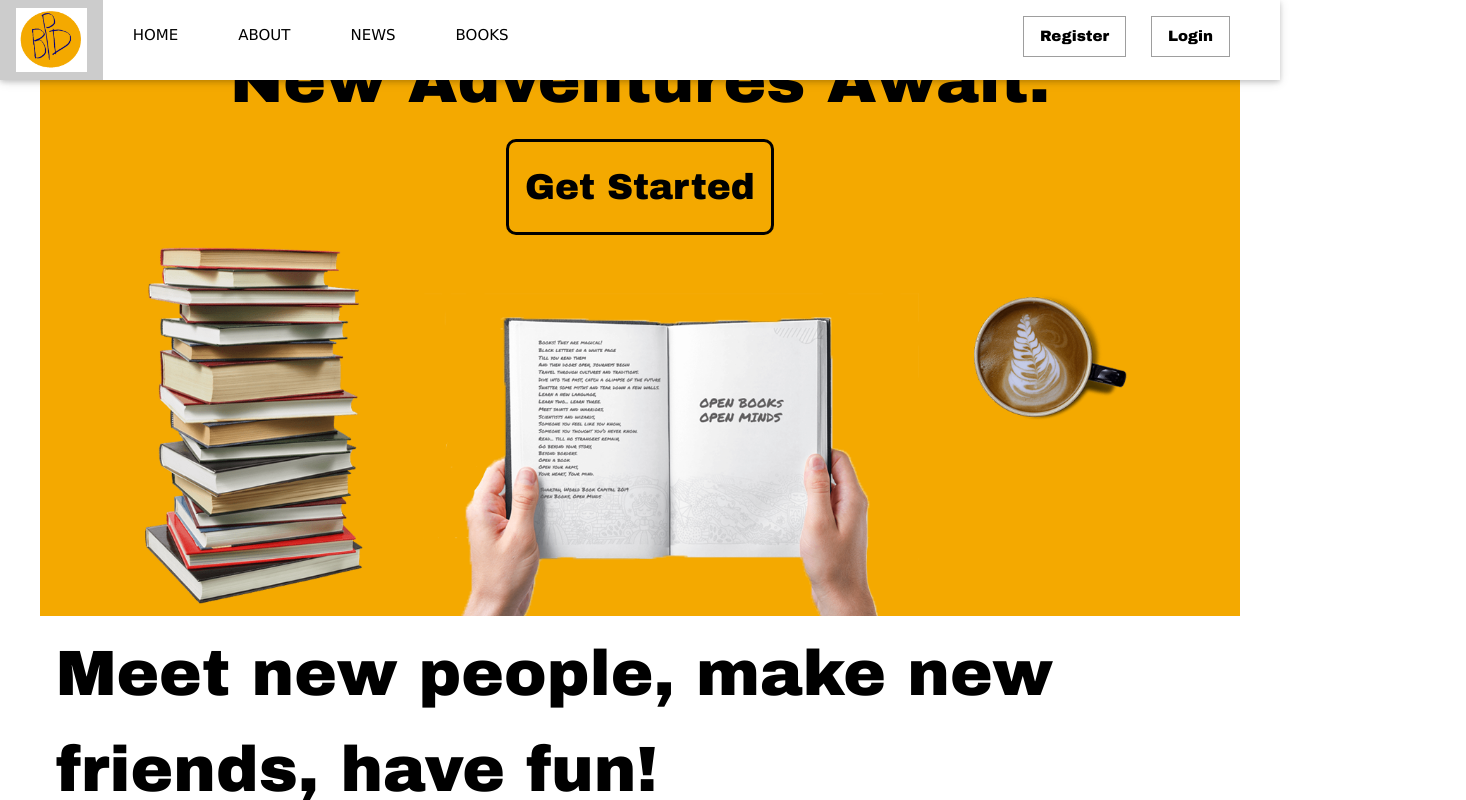
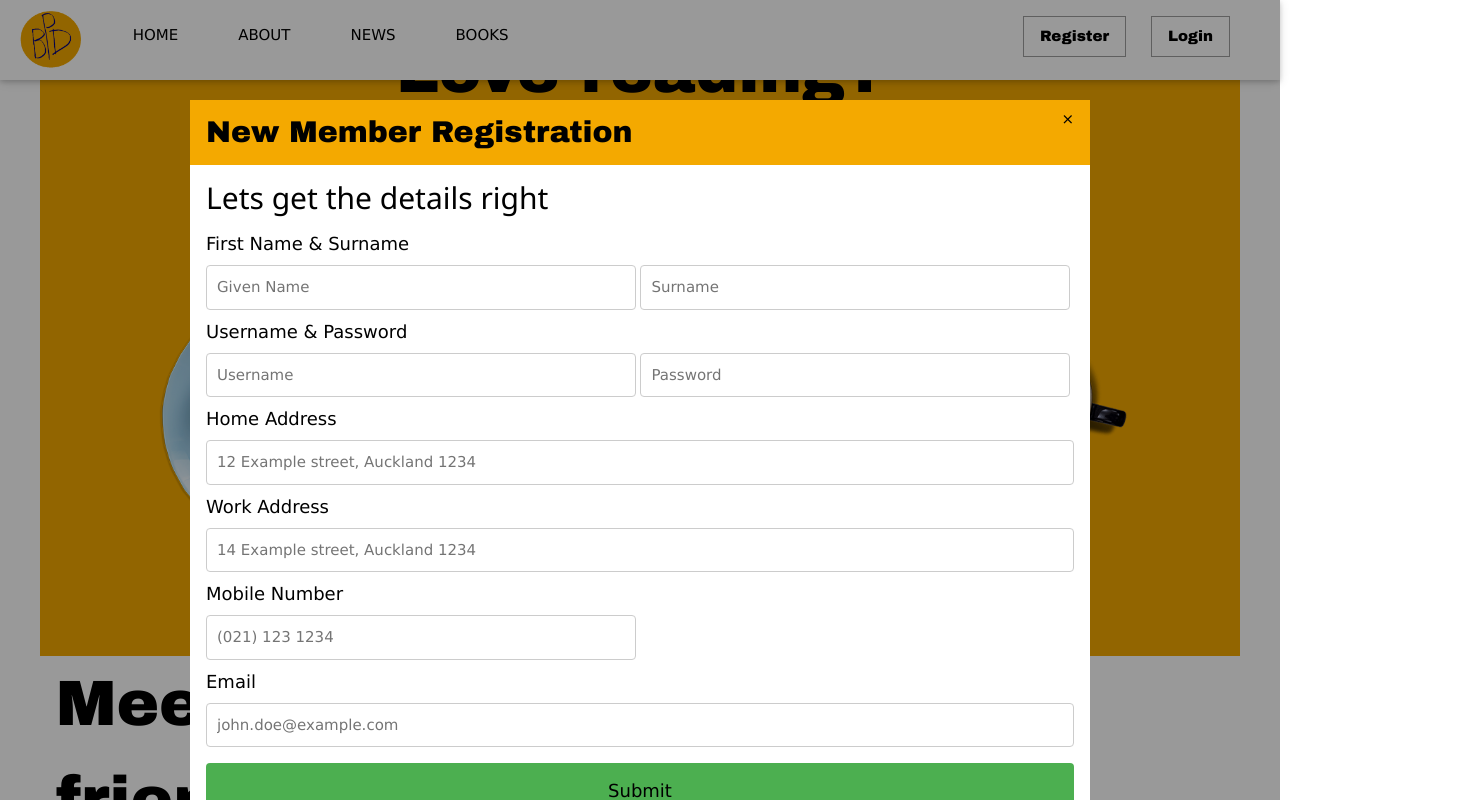
Before and after one commit to michaelkangdev/CS345_A2, a plain HTML site: page index.html in a window 1280 px wide. Both pictures are taken after a click on the button "Register". Shown: the top 800 px of the page, 1466 px wide, since content can reach past the window. Drawn offline with nearby package versions, Linux system fonts and the light colour scheme.

Commit message:
need to polish

```diff
--- a/index.css
+++ b/index.css
@@ -36,22 +36,76 @@
 #mainHeading {
     font-size: 64px;
     font-family: 'Arial Black', Helvetica, sans-serif;
+    padding: 0px;
+    margin: 0;
 }
 
-.secondHeading {
+#BPDheading {
     font-size: 36px;
+    font-family: 'Arial Black', Helvetica, sans-serif;
+}
+
+#secondHeading {
+    font-size: 28x;
     font-family: 'Arial Black', Helvetica, sans-serif;
 
 }
 
-#getStartedButton {
+.getStartedButton {
     border-style: solid;
     border-radius: 10px;
-
+    padding: 0px 15px;
+    margin-top: 20px;
 }
 
 #bookDisplay {
-    width: 15%;
+    width: 250px;
     margin-right: 1.5%;
     margin-left: 1.5%;
 }
+
+#peopleDisplay {
+    width: 20%;
+    margin-right: 1.5%;
+    margin-left: 1.5%;
+}
+
+.paragraphText {
+    font-size: large;
+}
+
+.formLabel {
+    font-size: large;
+}
+
+.shortInput {
+    width: 49.5%;
+    padding: 10px 10px;
+    margin: 8px 0;
+    display: inline-block;
+    border: 1px solid #ccc;
+    border-radius: 4px;
+    box-sizing: border-box;
+  }
+
+.longInput {
+    width: 100%;
+    padding: 10px 10px;
+    margin: 8px 0;
+    display: inline-block;
+    border: 1px solid #ccc;
+    border-radius: 4px;
+    box-sizing: border-box;
+  }
+
+#submitButton {
+    width: 100%;
+    background-color: #4CAF50;
+    color: black;
+    padding: 14px 20px;
+    margin: 8px 0;
+    border: none;
+    border-radius: 4px;
+    cursor: pointer;
+    font-size: large;
+  }
--- a/index.html
+++ b/index.html
@@ -11,51 +11,165 @@
             <a href="#home" class="w3-bar-item w3-button w3-wide">
             <img alt="BPD - Home" src="bpd_logo.png" height="64">
             </a>
-            <!-- Right-sided navbar links -->
+            <!-- Left-sided navbar links -->
             <div class="w3-left w3-hide-small w3-padding-16">
                <a href="#home" class="w3-bar-item w3-button" id="navItems">HOME</a>
                <a href="#about" class="w3-bar-item w3-button" id="navItems">ABOUT</a>
                <a href="#team" class="w3-bar-item w3-button" id="navItems"><i class="fa fa-user"></i> NEWS</a>
                <a href="#books" class="w3-bar-item w3-button" id="navItems"><i class="fa fa-th"></i> BOOKS</a>
             </div>
+
+            <!-- Right-sided buttons -->
             <div class="w3-right w3-hide-small w3-padding-16">
-               <button class="w3-button w3-white w3-border w3-border-grey registerButton" id="trigger-modal">Register</button>
+               <button onclick="document.getElementById('bookclubrego').style.display='block'" class="w3-button w3-white w3-border w3-border-grey registerButton" id="trigger-modal">Register</button>
                <button class="w3-button w3-white w3-border w3-border-grey" id="loginButton">Login</button>
             </div>
          </div>
       </div>
+
+      <!-- first container -->
+
       <div class="w3-container w3-padding-top-64 custom-background-color" id="orangeContainer">
          <br>
-         <div class="w3-container w3-center w3-padding-top-64" id="firstSectionHeader">
-            <h1 id="mainHeading">New Adventures Await.</h1>
-            <button class="w3-button custom-background-color" id="getStartedButton">
-               <h2 class="secondHeading">Get Started</h2>
+         <div class="w3-container w3-center w3-padding-top-32" id="firstSectionHeader">
+            <h1 id="mainHeading">Love reading?</h1>
+            <h2 id="BPDheading">Join our Book Program Discussion club</h2>
+            <button onclick="document.getElementById('bookclubrego').style.display='block'" class="w3-button custom-background-color getStartedButton" id="trigger-modal">
+               <h3 id="secondHeading">Get Started</h3>
             </button>
-            <img alt="Book image" src="main_header.png" width="90%">
+            <img alt="Book image" src="croissant_book.png" width="90%">
          </div>
       </div>
+
+      <!-- second container -->
+
       <div class="w3-container" id="whiteContainer">
          <h1 id="mainHeading">Meet new people, make new friends, have fun!</h1>
          <img alt="Book club photo" src="bookclub_meeting.jpg" width="100%">
       </div>
-      <div class="w3-container w3-margin-top custom-background-color w3-center" id="orangeContainer">
-         <h1 id="mainHeading">Our favourite books this month</h1>
 
-         <div class="w3-container">
-           <img src="ingredients_book.jpg" id="bookDisplay">
-           <img src="ingredients_book.jpg" id="bookDisplay">
-           <img src="ingredients_book.jpg" id="bookDisplay">
-           <img src="ingredients_book.jpg" id="bookDisplay">
-           <img src="ingredients_book.jpg" id="bookDisplay">
+      <!-- third container -->
+
+      <div class="w3-container w3-margin-top w3-padding-top-32 w3-margin-bottom custom-background-color w3-center" id="orangeContainer">
+        <h1 id="mainHeading">Our favourite books this month</h1>
+         <br>
+         <div class="w3-cell-row">
+          <div class="w3-container w3-cell">
+            <img src="ingredients_book.jpg" id="bookDisplay" alt="image of ingredients book">
+            <h2>Book</h2>
+          </div>
+          <div class="w3-container w3-cell">
+            <img src="kim_jiyoung_book.jpg" id="bookDisplay" alt="image of kim jiyoung book">
+            <h2>Book</h2>
+          </div>
+          <div class="w3-container w3-cell">
+            <img src="the_book_of_anna_book.png" id="bookDisplay" alt="image of the book of anna book">
+            <h2>Book</h2>
+          </div>
+          <div class="w3-container w3-cell">
+            <img src="the_golden_flea_book.jpg" id="bookDisplay" alt="iamge of the golden flea book">
+            <h2>Book</h2>
+          </div>
+          <div class="w3-container w3-cell">
+            <img src="how_to_pronounce_knife_book.jpg" id="bookDisplay" alt="image of how to pronouce knife book">
+            <h2>Book</h2>
+          </div>
          </div>
 
          <br>
+
+         <div class="w3-container">
+          <img src="how_to_pronounce_knife_book.jpg" id="bookDisplay" alt="image of how to pronouce knife book">
+          <img src="the_book_of_anna_book.png" id="bookDisplay" alt="image of the book of anna book">
+          <img src="the_golden_flea_book.jpg" id="bookDisplay" alt="iamge of the golden flea book">
+          <img src="kim_jiyoung_book.jpg" id="bookDisplay" alt="image of kim jiyoung book">
+          <img src="ingredients_book.jpg" id="bookDisplay" alt="image of ingredients book">
+        </div>
+
+         <br>
       </div>
+
+      <!-- fourth container -->
+
       <div class="w3-container" id="whiteContainer">
-         <h1 id="mainHeading">The Idea</h1>
-         <p>
+         <h1 id="mainHeading">Meet the Team</h1>
+         <div class="w3-container w3-center">
+           <img src="person1.jpg" id="peopleDisplay" alt="image of person 1">
+           <img src="person2.jpg" id="peopleDisplay" alt="image of person 1">
+           <img src="person3.jpg" id="peopleDisplay" alt="image of person 1">
+           <img src="person4.jpg" id="peopleDisplay" alt="image of person 1">
+
+         </div>
+
+         <p class="paragraphText">
           Lorem ipsum dolor sit amet, consectetur adipiscing elit. Maecenas non consequat justo, sit amet posuere purus. Nulla cursus, ante eu malesuada gravida, dolor quam fringilla sapien, vitae pretium sem felis a velit. Vestibulum pulvinar cursus maximus. Fusce commodo semper lectus in ultrices. Curabitur imperdiet ipsum non eros fringilla fermentum. Sed ut risus placerat, tristique ipsum laoreet, interdum nibh. Mauris eget varius ipsum.
          </p>
+
+      </div>
+
+      <!-- footer -->
+
+      <div class="w3-container w3-margin-top custom-background-color" id="orangeContainer">
+
+      </div>
+
+
+      <!-- bookclubrego modal using W3.CSS-->
+      <div id="bookclubrego" class="w3-modal">
+        <div class="w3-modal-content">
+          <header class="w3-container custom-background-color">
+            <span onclick="document.getElementById('bookclubrego').style.display='none'" class="w3-button w3-display-topright">&times;</span>
+            <h2 id="secondHeading">New Member Registration</h2>
+          </header>
+          <form>
+            <!-- User Details Section -->
+            <div class="w3-containger w3-margin-left w3-margin-right" id="userDetails">
+              <h2>Lets get the details right</h2>
+
+              <label class="formLabel" for="details">First Name & Surname</label>
+              <br>
+
+              <input class="shortInput" type="text" id="fname" placeholder="Given Name">
+              <input class="shortInput" type="text" id="lname" placeholder="Surname">
+
+              <br>
+
+              <label class="formLabel" for="fname">Username & Password</label>
+              <br>
+              <input class="shortInput" type="text" id="fname" placeholder="Username">
+              <input class="shortInput" type="text" id="lname" placeholder="Password">
+            </div>
+
+            <!-- Addresses Section -->
+
+            <div class="w3-containger w3-margin-left w3-margin-right" id="addresses">
+              <label class="formLabel" for="homeAddress">Home Address</label>
+              <input class="longInput" type="text" id="homeAddress" placeholder="12 Example street, Auckland 1234">
+
+              <label class="formLabel" for="workAddress">Work Address</label>
+              <input class="longInput" type="text" id="workAddress" placeholder="14 Example street, Auckland 1234">
+            </div>
+
+            <!-- contacts section -->
+            <div class="w3-containger w3-margin-left w3-margin-right" id="contacts">
+              <label class="formLabel" for="mobileNumber">Mobile Number</label>
+              <br>
+              <input class="shortInput" type="text" id="fname" placeholder="(021) 123 1234">
+
+              <br>
+
+              <label class="formLabel" for="email">Email</label>
+              <input class="longInput" type="text" id="lname" placeholder="john.doe@example.com">
+              <br>
+
+              <button class="w3-button" id="submitButton">Submit</button>
+            </div>
+          </form>
+          </div>
+
       </div>
    </body>
+
+   <!-- Website created using W3 CSS framework-->
+
 </html>
```
Also changed, not shown: croissant_book.png (added), person1.jpg (added), person2.jpg (added), person3.jpg (added), person4.jpg (added), team1.jpg (added), unused/books_stack.png (renamed from books_stack.png), unused/crossiant_plate.png (added), unused/group_stock.jpeg (renamed from group_stock.jpeg), unused/open_book.png (renamed from open_book.png), 2 other files.
